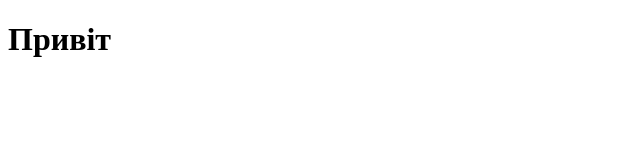
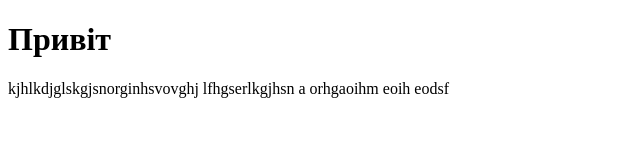
Before and after one commit to VitalyGotsmanuk/Study, a plain HTML site: page index.html in a window 1280 px wide. Shown: the whole page, without its empty margins (0-640 px from the left). Drawn offline with Linux system fonts and the light colour scheme.

Commit message:
Update index.html
Text

```diff
--- a/index.html
+++ b/index.html
@@ -8,5 +8,6 @@
 </head>
 <body>
     <h1>Привіт</h1>
+    <p> kjhlkdjglskgjsnorginhsvovghj lfhgserlkgjhsn a orhgaoihm eoih eodsf</p>
 </body>
 </html>
```
